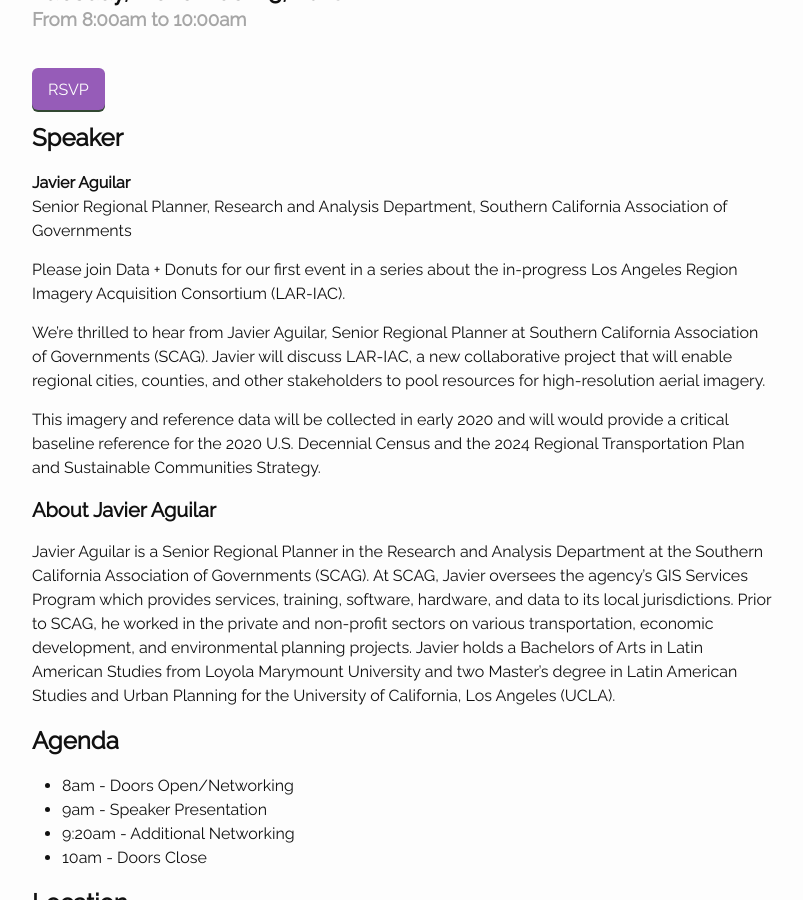
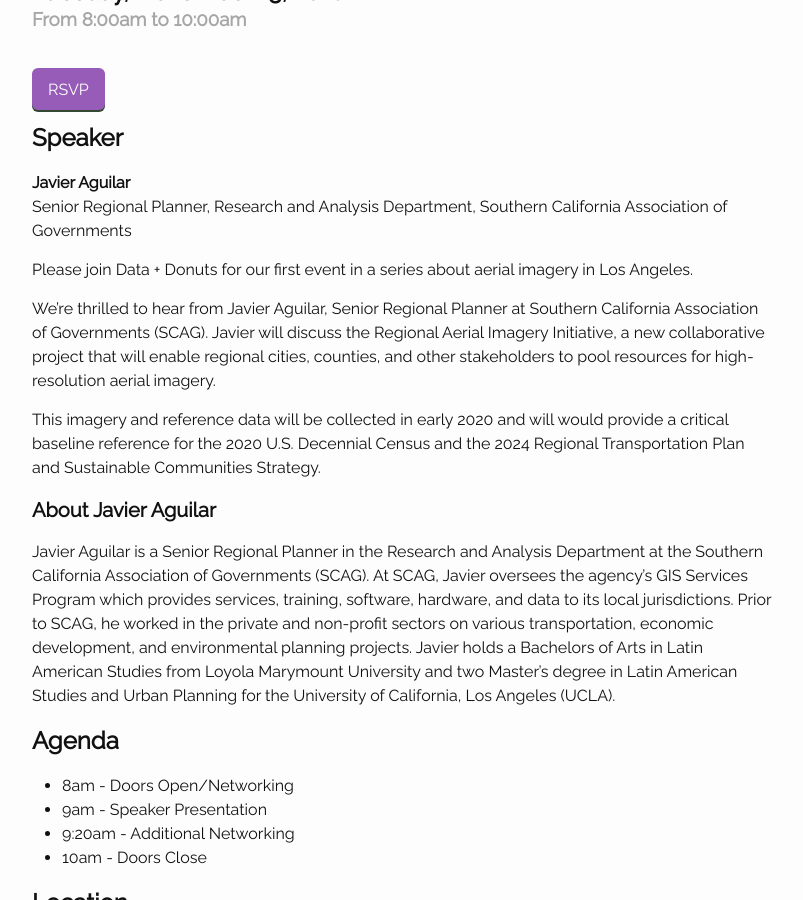
Before and after one commit to compilerla/data-donuts, a Jekyll site: the page built from _posts/2018-11-13-data-donuts-18.md, in a window 1280 px wide and 900 px high, scrolled down 519 px. Shown: the whole window, without its empty margins (238-1041 px from the left). Built offline with Jekyll 4.4.1, drawn with Linux system fonts in a browser that asks for light colours.

Commit message:
fix description

```diff
--- a/_posts/2018-11-13-data-donuts-18.md
+++ b/_posts/2018-11-13-data-donuts-18.md
@@ -16,9 +16,9 @@
 slides: ""
 video: ""
 ---
-Please join Data + Donuts for our first event in a series about the in-progress Los Angeles Region Imagery Acquisition Consortium (LAR-IAC).
+Please join Data + Donuts for our first event in a series about aerial imagery in Los Angeles.
 
-We're thrilled to hear from Javier Aguilar, Senior Regional Planner at Southern California Association of Governments (SCAG). Javier will discuss LAR-IAC, a new collaborative project that will enable regional cities, counties, and other stakeholders to pool resources for high-resolution aerial imagery.
+We're thrilled to hear from Javier Aguilar, Senior Regional Planner at Southern California Association of Governments (SCAG). Javier will discuss the Regional Aerial Imagery Initiative, a new collaborative project that will enable regional cities, counties, and other stakeholders to pool resources for high-resolution aerial imagery.
 
 This imagery and reference data will be collected in early 2020 and will would provide a critical baseline reference for the 2020 U.S. Decennial Census and the 2024 Regional Transportation Plan and Sustainable Communities Strategy.
 
```
